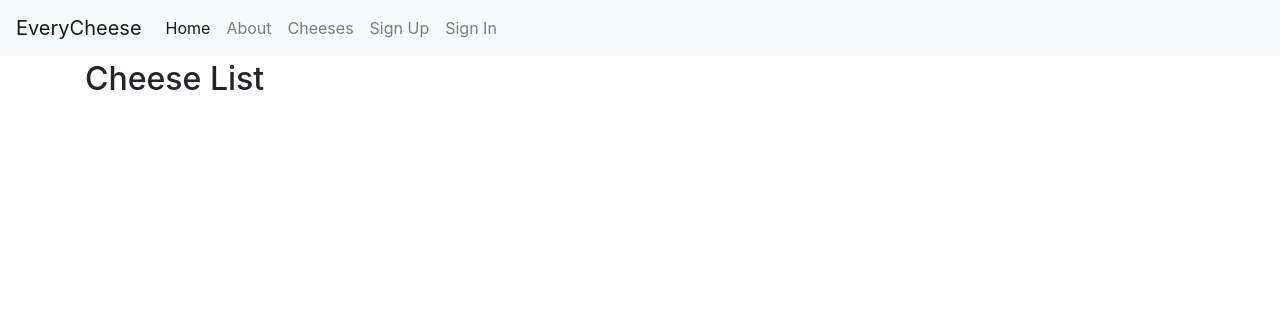
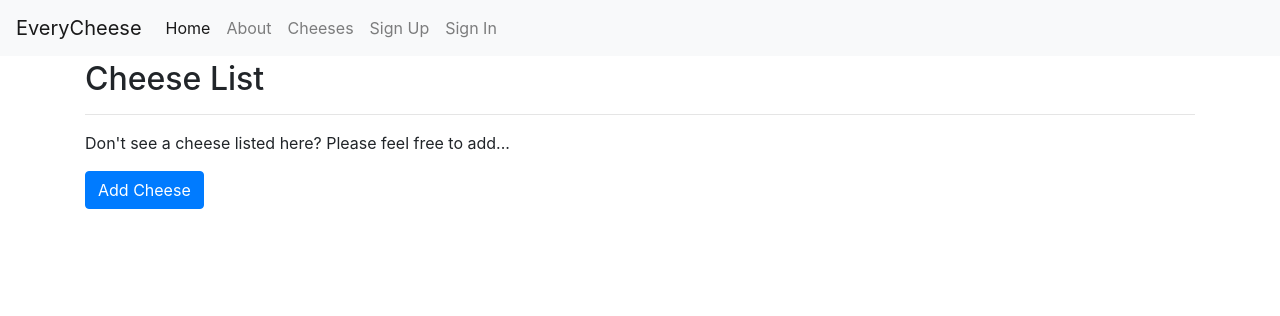
Before and after one commit to AKarimy/everycheese, a Django app: page /cheeses/ in a window 1280 px wide. Shown: the top 316 px of the page. Run offline with Django 3.2, Linux system fonts and the light colour scheme; data that the repository does not hold is empty; some libraries are stand-ins or nearby versions.

Commit message:
First pass at working Add Cheese form

```diff
--- a/everycheese/cheeses/models.py
+++ b/everycheese/cheeses/models.py
@@ -4,6 +4,8 @@ from model_utils.models import TimeStampedModel
 from autoslug import AutoSlugField
 
 from django_countries.fields import CountryField
+
+from django.urls import reverse
 
 class Cheese(TimeStampedModel):
 
@@ -22,3 +24,7 @@ class Cheese(TimeStampedModel):
 
     def __str__(self):
         return self.name
+
+    def get_absolute_url(self):
+        """Return absolute URL to the Cheese Detail page."""
+        return reverse('cheeses:detail', kwargs={"slug": self.slug})
--- a/everycheese/cheeses/urls.py
+++ b/everycheese/cheeses/urls.py
@@ -5,5 +5,6 @@ app_name = "cheeses"
 
 urlpatterns = [
     path(route='', view=views.CheeseListView.as_view(), name='list'),
+    path(route='add/', view=views.CheeseCreateView.as_view(), name='add'),
     path(route='<slug:slug>/', view=views.CheeseDetailView.as_view(), name='detail'),
 ]
--- a/everycheese/cheeses/views.py
+++ b/everycheese/cheeses/views.py
@@ -1,4 +1,4 @@
-from django.views.generic import ListView, DetailView
+from django.views.generic import ListView, DetailView, CreateView
 from .models import Cheese
 
 class CheeseListView(ListView):
@@ -9,3 +9,7 @@ class CheeseListView(ListView):
 class CheeseDetailView(DetailView):
     """Class docstring"""
     model = Cheese
+
+class CheeseCreateView(CreateView):
+    model = Cheese
+    fields = ['name', 'description', 'firmness', 'country_of_origin']
--- a/everycheese/templates/cheeses/cheese_list.html
+++ b/everycheese/templates/cheeses/cheese_list.html
@@ -11,4 +11,12 @@
     {% endfor %}
 </ul>
 
+<hr>
+<p>Don't see a cheese listed here? Please feel free to add...</p>
+<p>
+    <a class="btn btn-primary" href="{% url 'cheeses:add' %}" role="button">
+        Add Cheese
+    </a>
+</p>
+
 {% endblock content %}
--- a/requirements/base.txt
+++ b/requirements/base.txt
@@ -14,3 +14,4 @@ django-allauth==0.41.0  # https://github.com/pennersr/django-allauth
 django-crispy-forms==1.9.0  # https://github.com/django-crispy-forms/django-crispy-forms
 django-autoslug==1.9.6  # https://github.com/justinmayer/django-autoslug/
 django-countries==6.0
+unidecode==1.1.1
```
Also changed, not shown: everycheese/templates/cheeses/cheese_form.html (added, +14 -0 lines).
